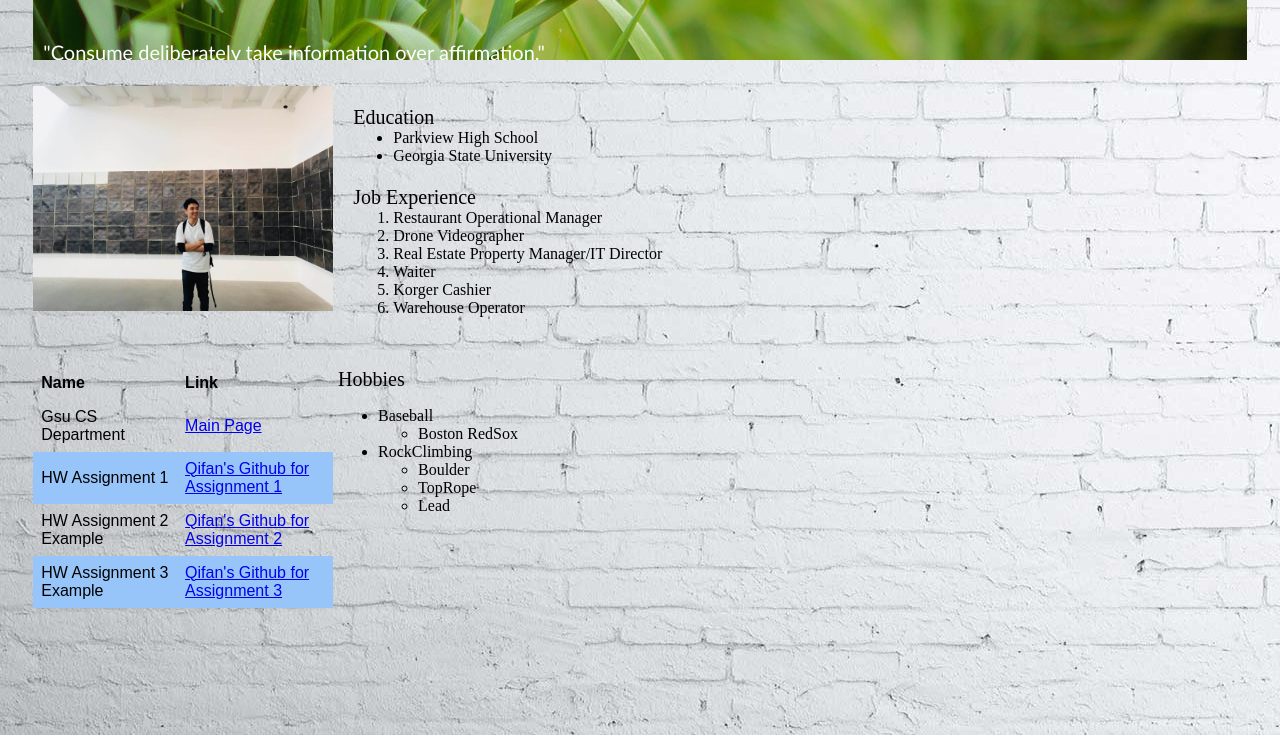
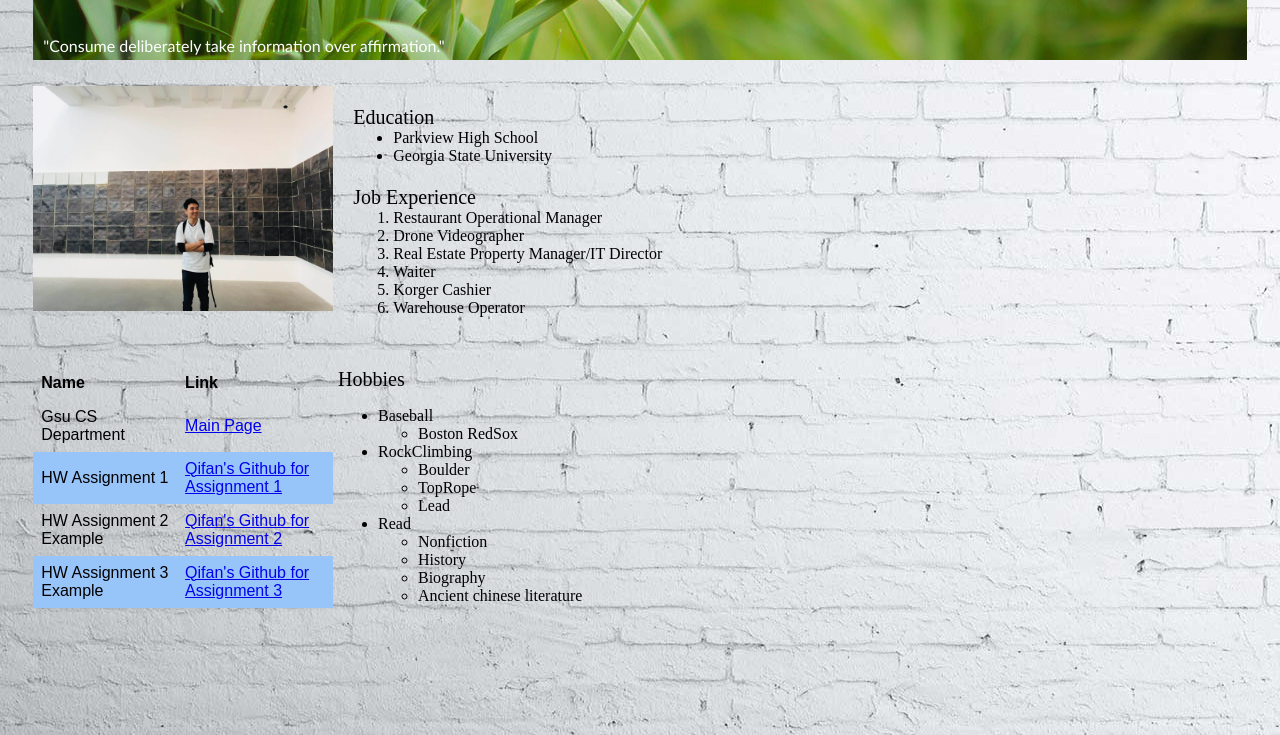
Before and after one commit to Qifan-Guo/QifanGuo_WebProgramming, a plain HTML site: page index.html in a window 1280 px wide. Shown: the part 65-800 px from the top of the page. Drawn offline with Linux system fonts and the light colour scheme.

Commit message:
fix spacing on the banner

```diff
--- a/index.html
+++ b/index.html
@@ -14,14 +14,14 @@
 <div id="introductionSection">
 	<img src="img/ProfileImage.jpeg" alt="" style="width:300px">
 	<div id="Education">
-	<p>Education</p>
+	<p class="title">Education</p>
 		<ul>
 			<li>Parkview High School</li>
 			<li>Georgia State University</li>
 		</ul>
 	</div>
 <div id="Job">
-	<p>Job Experience</p>
+	<p class="title">Job Experience</p>
 	<ol>
 		<li>Restaurant Operational Manager</li>
 		<li>Drone Videographer</li>
@@ -63,7 +63,7 @@
 		</tbody>
 	</table>
 	<div id="Hobbies">
-		<p>Hobbies</p>
+		<p class="title">Hobbies</p>
 	<ul>
 		<li>Baseball</li>
 		<ul>
@@ -75,6 +75,13 @@
 			<li>TopRope</li>
 			<li>Lead</li>
 		</ul>
+		<li>Read</li>
+		<ul>
+			<li>Nonfiction</li>
+			<li>History</li>
+			<li>Biography</li>
+			<li>Ancient chinese literature</li>
+		</ul>
 	</ul>
 	</div>
 
--- a/stylesheet.css
+++ b/stylesheet.css
@@ -15,11 +15,12 @@ body {
 #introductionSection img{
 	float:left;
 }
+
 #Education{
 	position: absolute;
 	left:320;
 }
-p{
+p.title{
 	font-size: 20px;
 	margin-bottom: 0;
 }
@@ -49,6 +50,7 @@ p{
  	color: white;
  	top:60px;
  	left:10px;
+ 	bottom: 100px;
 	font-family:"Trebuchet MS", Helvetica, sans-serif;
 
 }
```
